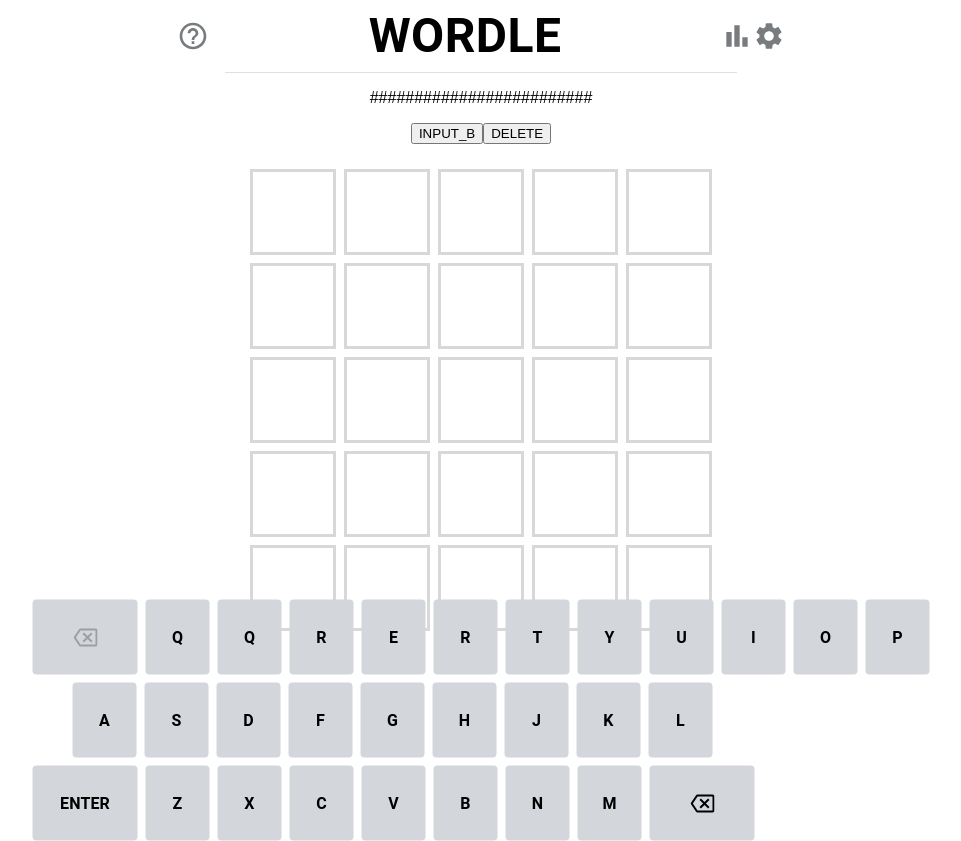
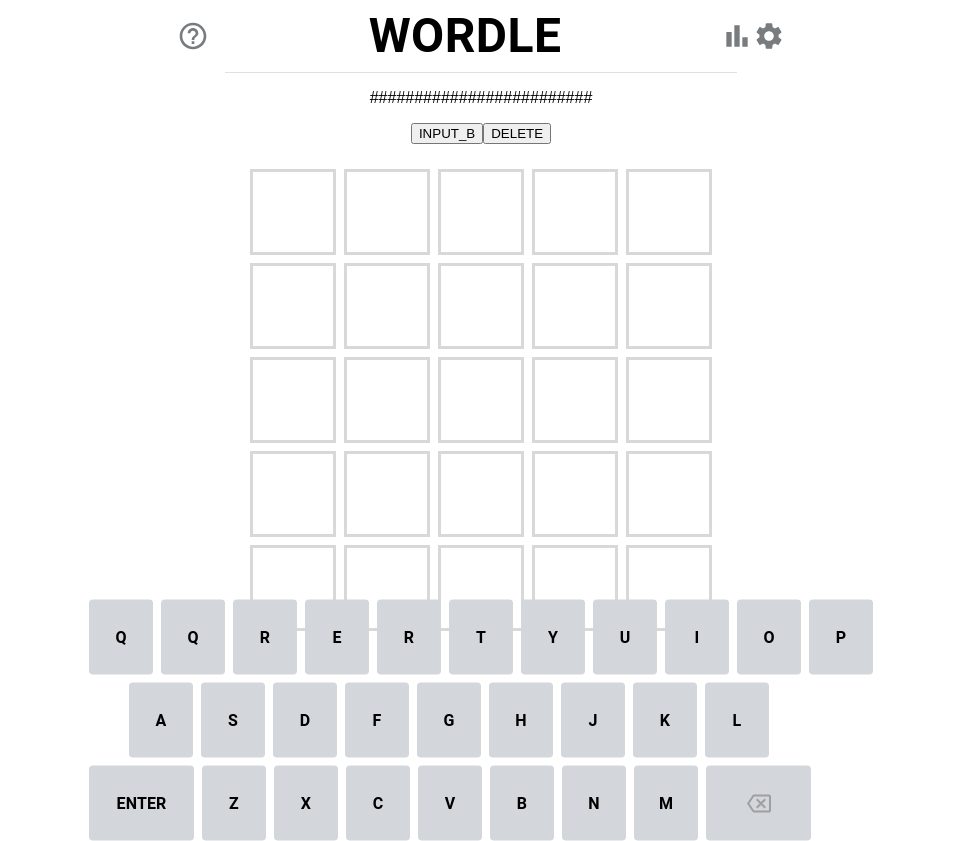
Before and after one commit to yuya-kambayashi/wordleja, a React (Create React App) app: page /#/wordle in a window 1280 px wide. Shown: the whole page, without its empty margins (159-1120 px from the left). Built offline with nearby package versions, Linux system fonts and the light colour scheme.

Commit message:
#14 削除ボタンを置き換えます

```diff
--- a/src/pages/main/keyboard/ClearButton.tsx
+++ /dev/null
@@ -1,65 +0,0 @@
-import React from "react";
-import { Button } from "@mui/material";
-import { BackspaceOutlined } from "@mui/icons-material";
-import { AnswerLetterState } from "../answer/AnswerLetterState";
-import { styled } from "@mui/material/styles";
-
-const CustomButton = styled(Button)({
-  backgroundColor: "#D3D6DA",
-  color: "#000000",
-  width: "105px"
-});
-
-type Props = {
-  answer: string;
-  onSetAnswer: (answer: string) => void;
-  answerLetterStates: AnswerLetterState[];
-  onSetAnswerLetterStates: (newAnswerLetterStates: AnswerLetterState[]) => void;
-  answerRow: number;
-  setLetterButtonDisabled: (disabled : boolean) => void;
-};
-
-const ClearButton: React.FC<Props> = ({
-  answer,
-  onSetAnswer,
-  answerLetterStates,
-  onSetAnswerLetterStates,
-  answerRow,
-  setLetterButtonDisabled,
-}) => {
-  // 押下されたキーを「empty」状態に変更します
-  const setAnswerLetterEmpty = () => {
-    let checkedAnswerLetterStates = answerLetterStates.slice();
-
-    checkedAnswerLetterStates[answer.length - 1] = "empty";
-
-    onSetAnswerLetterStates(checkedAnswerLetterStates);
-  };
-
-  const handleClickClear = () => {
-
-    // エンター押下済みの行は削除しない
-    if (answer.length <= answerRow * 5){
-      return;
-    }
-
-    // 回答を更新します
-    onSetAnswer(answer.slice(0, -1));
-
-    // 回答の状態をemptyに戻します
-    setAnswerLetterEmpty();
-
-    // キーボードを押下可能な状態に戻します
-    setLetterButtonDisabled(false);
-  };
-
-  return (
-    <>
-      <CustomButton onClick={handleClickClear}>
-        <BackspaceOutlined />
-      </CustomButton>
-    </>
-  );
-};
-
-export default ClearButton;
--- a/src/pages/main/keyboard/Keyboard.tsx
+++ b/src/pages/main/keyboard/Keyboard.tsx
@@ -2,7 +2,6 @@
 import LetterButton from "./LetterButton";
 import LetterButton2 from "./LetterButton2";
 import EnterButton from "./EnterButton";
-import ClearButton from "./ClearButton";
 import DeleteButton from "./DeleteButton";
 import { KeyLetterState } from "./KeyLetterState";
 import { Snackbar, Stack } from "@mui/material";
@@ -160,11 +159,6 @@
       </div>
       <KeyboardLinesStack direction="column" spacing={1}>
         <KeyboardLines1Stack direction="row" spacing={1}>
-          <DeleteButton
-            setLetterButtonDisabled={setLetterButtonDisabled}
-            disabled={deleteButtonDisabled}
-            dispatchLetter={dispatchLetter}
-          />
           <LetterButton2
             state={"unused"}
             letter={"Q"}
@@ -421,13 +415,10 @@
             onSetAnswerLetterStates={onSetAnswerLetterStates}
             disabled={letterButtonDisabled}
           />
-          <ClearButton
-            answer={answer}
-            onSetAnswer={onSetAnswer}
-            answerLetterStates={answerLetterStates}
-            onSetAnswerLetterStates={onSetAnswerLetterStates}
-            answerRow={answerRow}
+          <DeleteButton
             setLetterButtonDisabled={setLetterButtonDisabled}
+            disabled={deleteButtonDisabled}
+            dispatchLetter={dispatchLetter}
           />
         </KeyboardLines3Stack>
       </KeyboardLinesStack>
```
